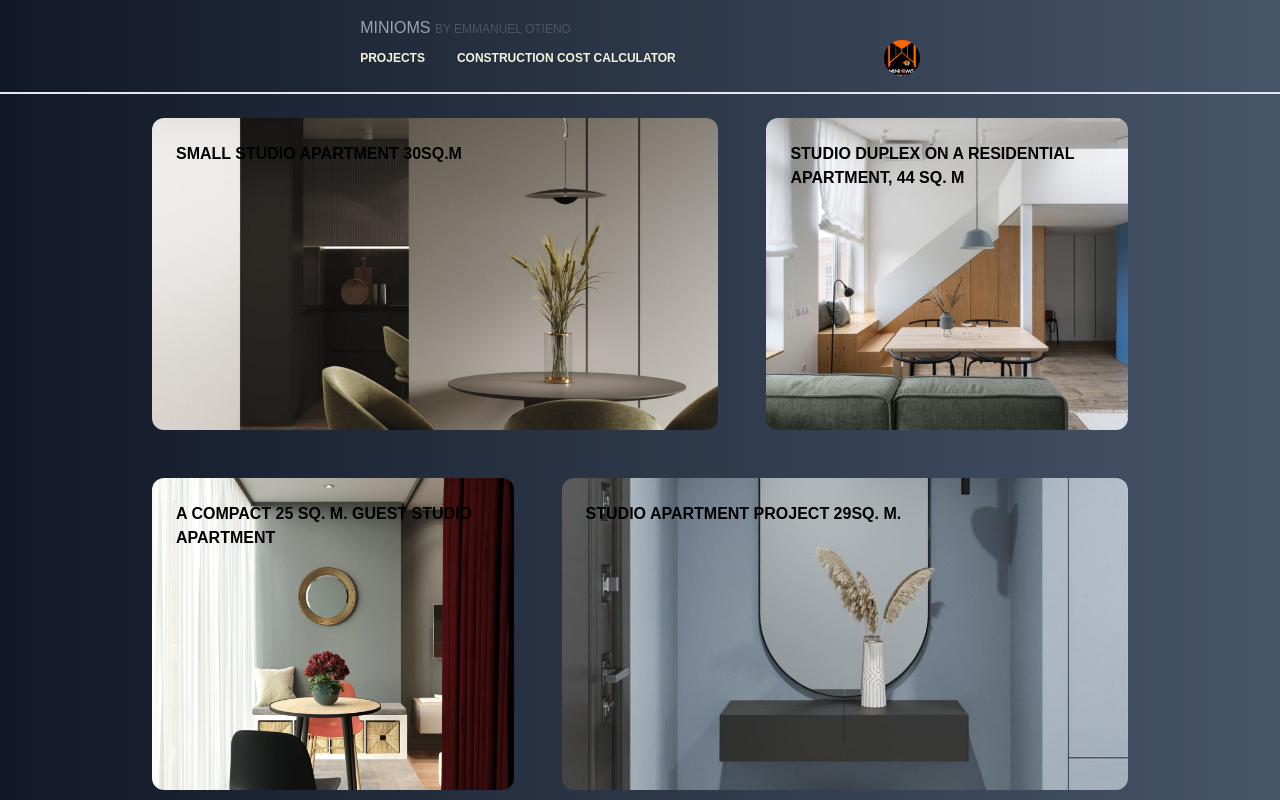
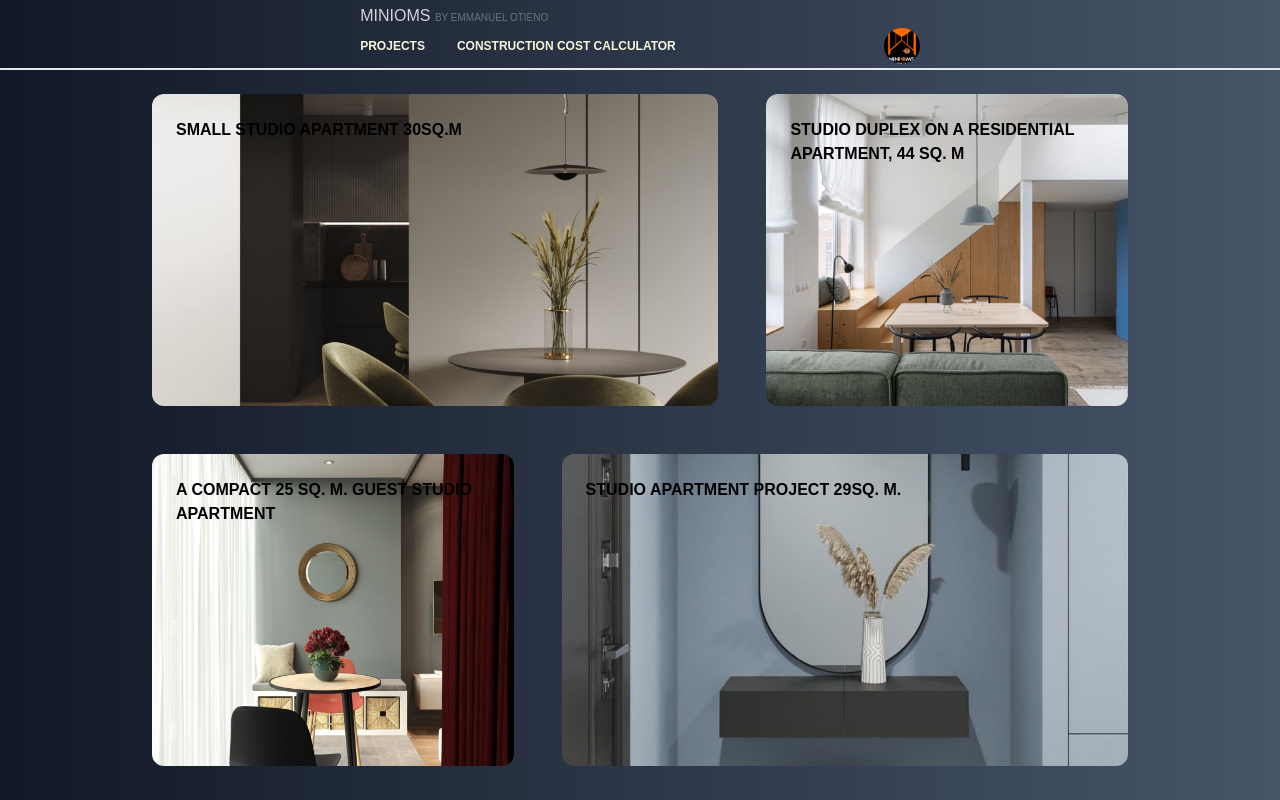
Before and after one commit to odhiambocuttice/emmanual-construction, a Next.js app: page / in a window 1280 px wide. Shown: the top 800 px of the page. Built offline with nearby package versions, Linux system fonts and the light colour scheme.

Commit message:
fix image sizes in small devices

```diff
--- a/components/ImageSlider.jsx
+++ b/components/ImageSlider.jsx
@@ -13,18 +13,17 @@ const ImageSlide = ({ images }) => {
   };
 
   return (
-    <div className="flex lg:h-[70vh] lg:w-[500px] relative h-[400px] w-[400px]">
-      <div className="">
-        <Image
+    <div className="flex lg:h-auto lg:w-[500px] relative  w-[400px] h-[60vh] items-center justify-center">
+      <img
         src={images[currentIndex]}
         alt="DESIGN CONCEPTS"
         fill
-          className="object-contain "
+        className="h-full lg:rounded-l-lg rounded-lg"
       />
 
-        <div className="flex justify-between absolute top-1/2 lg:gap-[420px] gap-[320px]">
+      <div className="flex justify-between absolute top-1/2 lg:gap-[420px] gap-[300px]">
         <button
-            className="lg:bg-gradient-to-r from-gray-900 to-slate-600 text-white font-bold h-10 w-10 rounded-full"
+          className="bg-gradient-to-r from-gray-900 to-slate-600 text-white font-bold h-10 w-10 rounded-full"
           onClick={handlePreviousClick}
           title="Previous Render"
         >
@@ -39,7 +38,6 @@ const ImageSlide = ({ images }) => {
         </button>
       </div>
     </div>
-    </div>
   );
 };
 
--- a/components/NavBar.jsx
+++ b/components/NavBar.jsx
@@ -1,7 +1,6 @@
 import { useState, useEffect } from "react";
 import Link from "next/link";
 
-import { Avatar } from "react-lorem-ipsum";
 import Image from "next/image";
 
 export const Navbar = () => {
@@ -29,13 +28,15 @@ export const Navbar = () => {
 
   return (
     <nav
-      className={`flex z-[999] uppercase items-center justify-center w-full sticky py-4 ${navstyles[isScrolled]}`}
+      className={`flex z-[999] uppercase items-center justify-center w-full sticky py-1 ${navstyles[isScrolled]}`}
     >
       <div className="max-w-5xl flex-col lg:gap-x-14 gap-x-0 lg:text-left md:text-center text-center">
         <Link href="/">
-          <h3 className=" text-gray-400 ">
+          <h3 className=" text-gray-300 ">
             Minioms {}
-            <span className="text-xs  text-gray-600">by Emmanuel Otieno</span>
+            <span className="text-[10px] font-thin  text-gray-500">
+              by Emmanuel Otieno
+            </span>
           </h3>
         </Link>
 
@@ -50,11 +51,11 @@ export const Navbar = () => {
             </Link>
           </div>
 
-          <div className="h-9 w-9 relative ">
+          <div className="lg:h-9 lg:w-9 relative h-4 w-5">
             <Image
               src="/MINIOMS_LOGO.jpg"
               alt="Minioms Logo"
-              className=" object-cover rounded-full"
+              className="object-cover rounded-full"
               fill
             />
           </div>
--- a/components/ProjectDetails.jsx
+++ b/components/ProjectDetails.jsx
@@ -8,9 +8,9 @@ const ProjectDetails = ({ id }) => {
   const slides = project.images;
 
   return (
-    <div className="flex justify-center items-center bg-gradient-to-r from-gray-900 to-slate-600 rounded-lg mt-3 lg:w-full w-[55%] flex-col lg:flex-row">
+    <div className="flex justify-center items-center lg:bg-gradient-to-r from-gray-900 to-slate-600 rounded-lg mt-8 lg:w-full  flex-col lg:flex-row bg-none">
       <ImageSlide images={slides} />
-      <div className="lg:mx-6 lg:max-w-xs mx-0 w-[400px]">
+      <div className="lg:mx-6 lg:max-w-xs mx-0 w-[350px]">
         <Title title={project.title} category={project.category} />
       </div>
     </div>
--- a/package.json
+++ b/package.json
@@ -18,7 +18,6 @@
     "react": "18.2.0",
     "react-dom": "18.2.0",
     "react-hook-form": "^7.41.5",
-    "react-lorem-ipsum": "^1.4.10",
     "react-responsive-modal": "^6.4.1",
     "react-select": "^5.7.0",
     "react-toastify": "^9.1.1"
```
Lines whose indentation alone changed are shown as unchanged.
